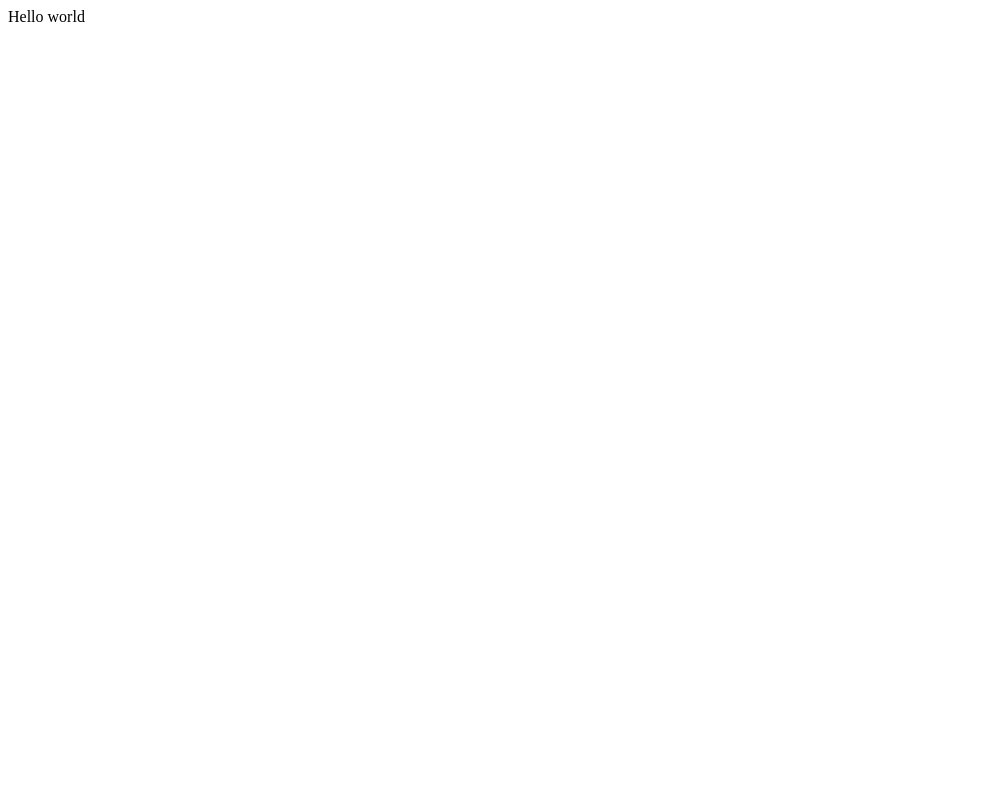
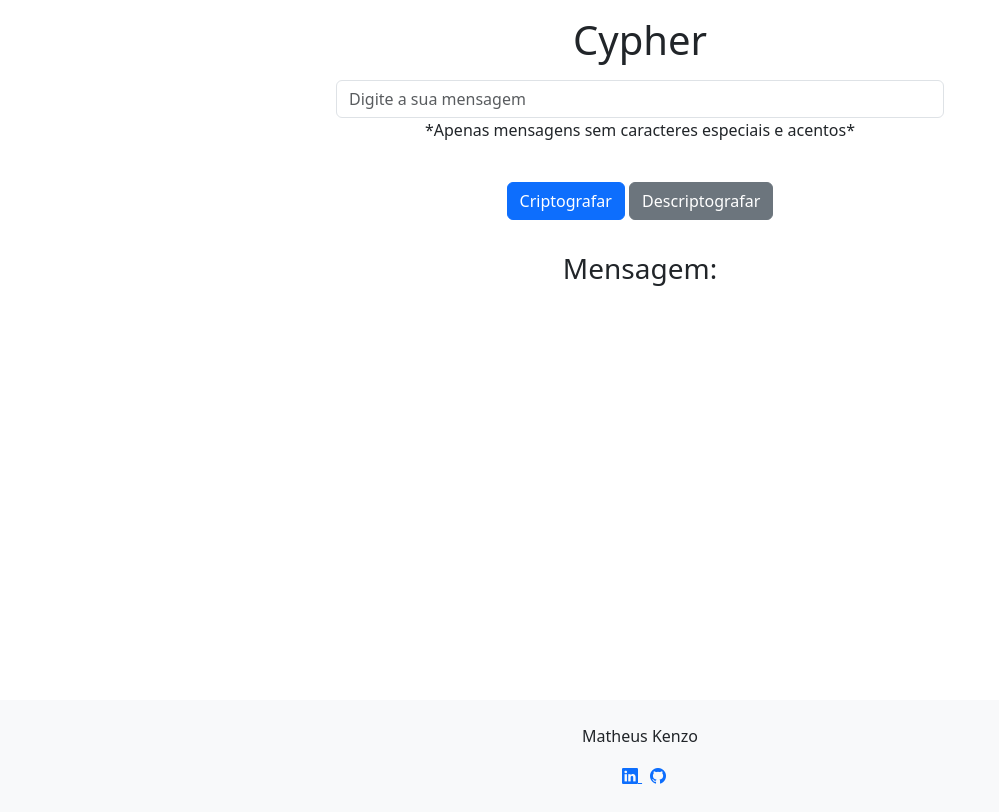
Before and after one commit to matheuskya/one_challenge_cypher, a plain HTML site: page index.html in a window 1280 px wide. Shown: the whole page, without its empty margins (0-999 px from the left). Drawn offline with nearby package versions, Linux system fonts and the light colour scheme.

Commit message:
Projeto iniciado, interface basica criada

```diff
--- a/index.html
+++ b/index.html
@@ -6,11 +6,57 @@
   <meta name="viewport" content="width=device-width">
   <title>replit</title>
   <link href="style.css" rel="stylesheet" type="text/css" />
+  <link href="https://cdn.jsdelivr.net/npm/bootstrap@5.3.3/dist/css/bootstrap.min.css" rel="stylesheet"
+    integrity="sha384-QWTKZyjpPEjISv5WaRU9OFeRpok6YctnYmDr5pNlyT2bRjXh0JMhjY6hW+ALEwIH" crossorigin="anonymous">
+  <link rel="stylesheet" href="https://cdn.jsdelivr.net/npm/bootstrap-icons@1.11.3/font/bootstrap-icons.min.css">
 </head>
 
 <body>
-  Hello world
+  <div align="center" class="p-3 content">
+    <div class="title">
+      <h1>Cypher</h1>
+    </div>
+
+    <div class="col-md-6 p-2 mb-4">
+      <input type="text" class="form-control" placeholder="Digite a sua mensagem">
+      <p>*Apenas mensagens sem caracteres especiais e acentos*</p>
+      <br>
+      <div class="buttons">
+        <button class="btn btn-primary">Criptografar</button>
+        <button class="btn btn-secondary">Descriptografar</button>
+      </div>
+    </div>
+
+
+    <div class="output mt-4">
+      <h3>Mensagem:</h3>
+      <p id="output"></p>
+
+    </div>
+
+
+  </div>
+
+  <footer class="bg-light text-center py-4">
+    <p>Matheus Kenzo</p>
+
+    <div class="footer-icons">
+      <a class="mx-2" href="https://www.linkedin.com/in/matheus-kenzo-614a4120b/">
+        <i class="bi bi-linkedin"></i>
+      </a>
+      <a href="https://github.com/matheuskya">
+        <i class="bi bi-github"></i>
+      </a>
+    </div>
+  </footer>
+
+
+
+
   <script src="script.js"></script>
+  <script src="https://cdn.jsdelivr.net/npm/bootstrap@5.3.3/dist/js/bootstrap.bundle.min.js"
+    integrity="sha384-YvpcrYf0tY3lHB60NNkmXc5s9fDVZLESaAA55NDzOxhy9GkcIdslK1eN7N6jIeHz"
+    crossorigin="anonymous"></script>
 </body>
 
 </html>
--- a/style.css
+++ b/style.css
@@ -1,4 +1,22 @@
 html {
-  height: 100%;
-  width: 100%;
+    height: 100%;
+    width: 100%;
 }
+
+html,
+body {
+    height: 100%;
+}
+
+.content {
+    min-height: calc(100vh - 100px);
+    /* Adjust the value based on the footer height */
+}
+
+.footer {
+    position: absolute;
+    bottom: 0;
+    width: 30px;
+    height: 60px;
+    /* Footer height */
+}
```
